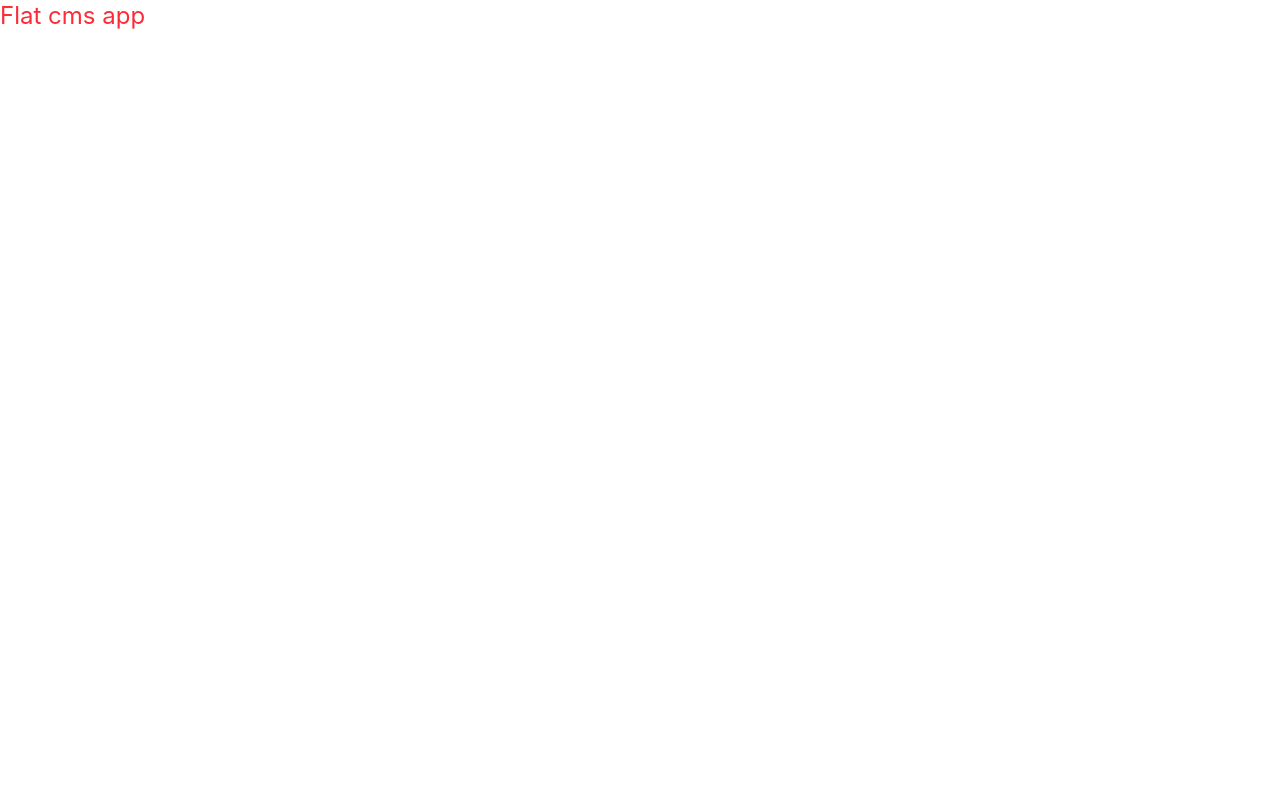
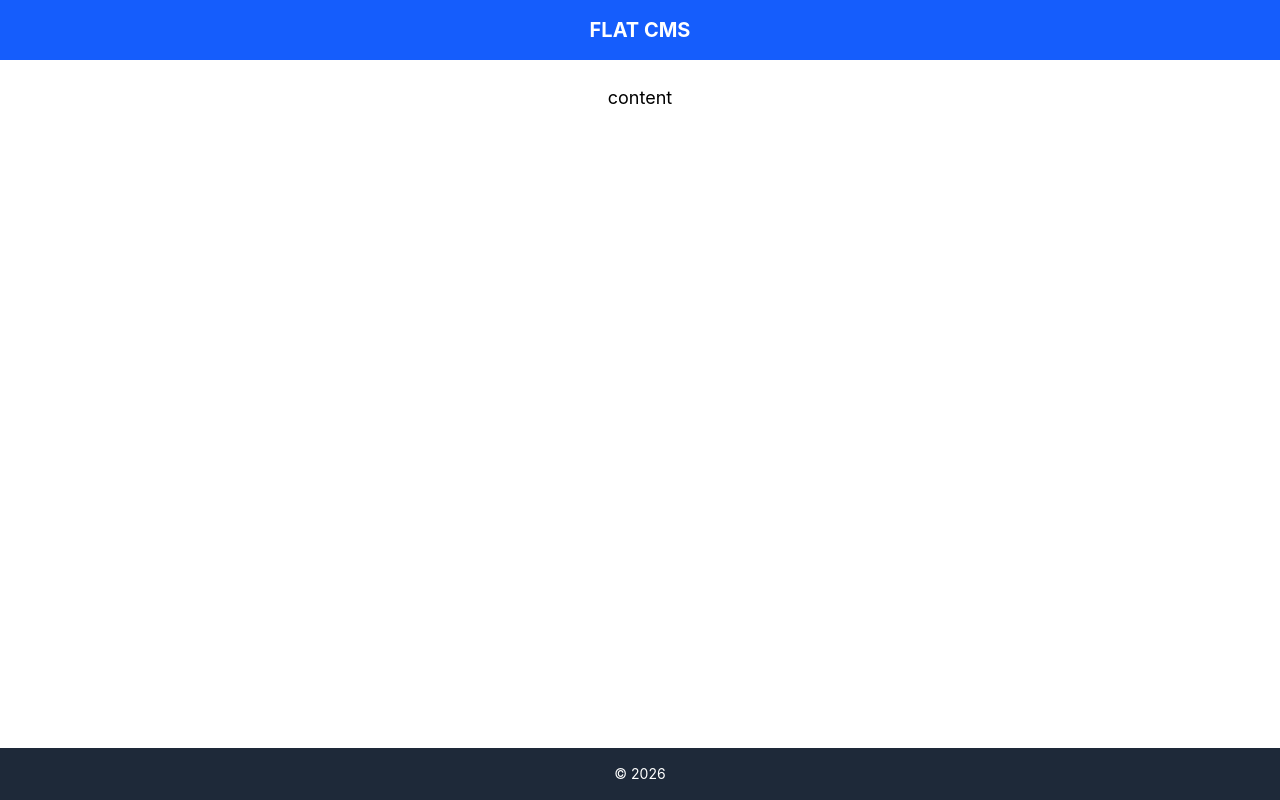
Before and after one commit to celier-choque/Flat-CMS, a React (Vite) app: page / in a window 1280 px wide. Built offline with nearby package versions, Linux system fonts and the light colour scheme.

Commit message:
feat: add basic Header and Footer components

```diff
--- a/src/App.tsx
+++ b/src/App.tsx
@@ -1,5 +1,20 @@
+import Header from "./components/Header"
+import Footer from "./components/Footer"
+
 function App() {
-    return <div className="text-red-500 text-2xl">Flat cms app</div>
+    return (
+        <div className="min-h-screen flex flex-col">
+            <Header />
+
+            <main className="flex-grow p-6 text-center">
+                <h2 className="text-lg">
+                    content
+                </h2>
+            </main>
+
+            <Footer />
+        </div>
+    );
 }
 
 export default App
--- /dev/null
+++ b/src/components/Footer.tsx
@@ -0,0 +1,11 @@
+const Footer = () => {
+    return (
+        <footer className="bg-gray-800 text-white p-4 text-center mt-4">
+            <p className="text-sm">
+                © 2026
+            </p>
+        </footer>
+    );
+};
+
+export default Footer;
--- /dev/null
+++ b/src/components/Header.tsx
@@ -0,0 +1,11 @@
+const Header = () => {
+    return (
+        <header className="bg-blue-600 text-white p-4 text-center">
+            <h1 className="text-xl font-bold">
+                FLAT CMS
+            </h1>
+        </header>
+    );
+};
+
+export default Header;
```
